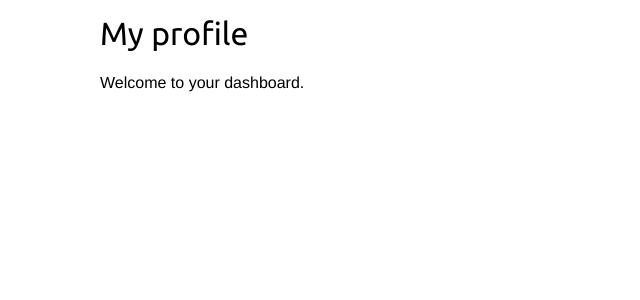
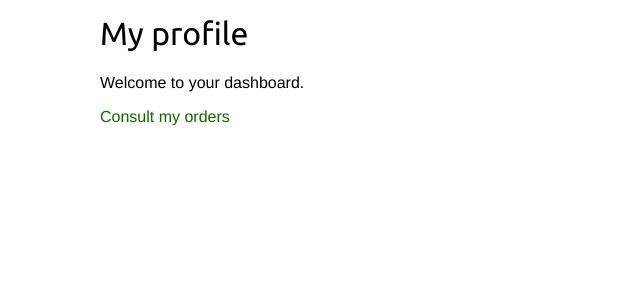
Before and after one commit to MSilva98/citygreensStore, a Django app: page /account/ in a window 1280 px wide. Shown: the part 215-515 px from the top of the page, without its empty margins (0-640 px from the left). Run offline with Django 3.2, Linux system fonts and the light colour scheme; a user stored in the database is signed in; parts of the project's set-up code (start-up, migrations or seed data) failed here and were passed over.

Commit message:
butao no my profile

```diff
--- a/account/templates/account/dashboard.html
+++ b/account/templates/account/dashboard.html
@@ -4,4 +4,5 @@
 {% block content %}
 	<h1>My profile</h1>
 	<p>Welcome to your dashboard.</p>
+	<a href="{% url "go_order" %}">Consult my orders</a>
 {% endblock %}
```
